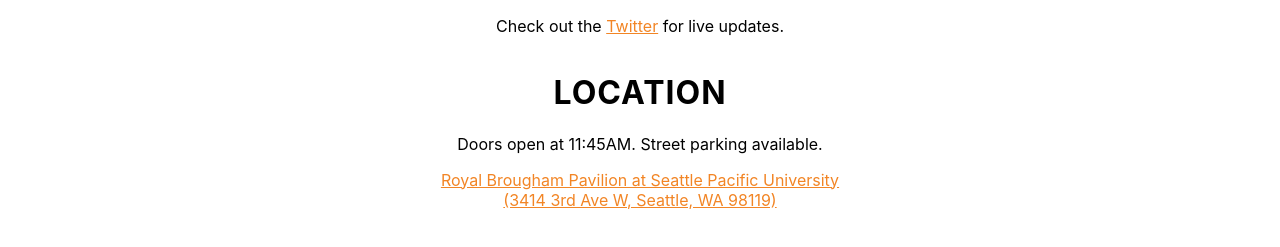
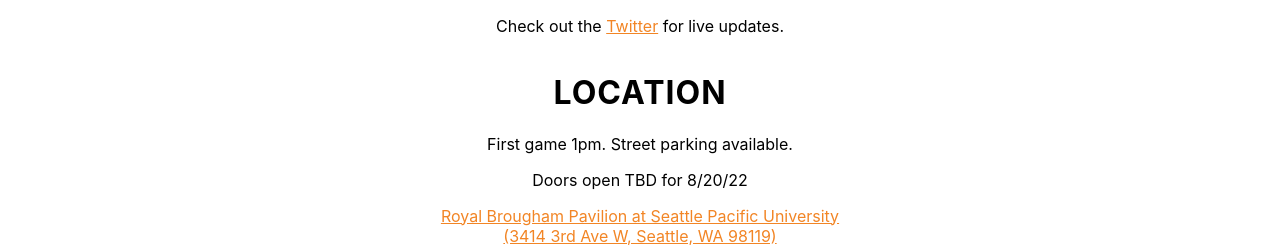
Before and after one commit to Kempo/thecrawsover, a Next.js app: page / in a window 1280 px wide. Shown: the part 2520-2767 px from the top of the page. Built offline with nearby package versions, Linux system fonts and the light colour scheme; grey boxes are pictures that could not be loaded.

Commit message:
Update index.tsx

```diff
--- a/pages/index.tsx
+++ b/pages/index.tsx
@@ -68,7 +68,8 @@ export default function Home() {
           <p>Check out the <a href="https://twitter.com/thecrawsover">Twitter</a> for live updates.</p>
           <div className={styles.info}>
             <h1>LOCATION</h1>
-            <p>Doors open at 11:45AM. Street parking available.</p>
+            <p>First game 1pm. Street parking available.</p>
+            <p>Doors open TBD for 8/20/22</p>
             <a href="https://www.google.com/maps/place/Royal+Brougham+Pavilion/@47.6511405,-122.3627883,17z/data=!3m2!4b1!5s0x549015a7d8662cb5:0xe6a3ad0574e9365c!4m5!3m4!1s0x549015a7d112f3d9:0x1149b3c2a3c003e7!8m2!3d47.6511411!4d-122.3605821">Royal Brougham Pavilion at Seattle Pacific University <br /> (3414 3rd Ave W, Seattle, WA 98119)</a>
           </div>
           <div className={styles.maps}>
```
